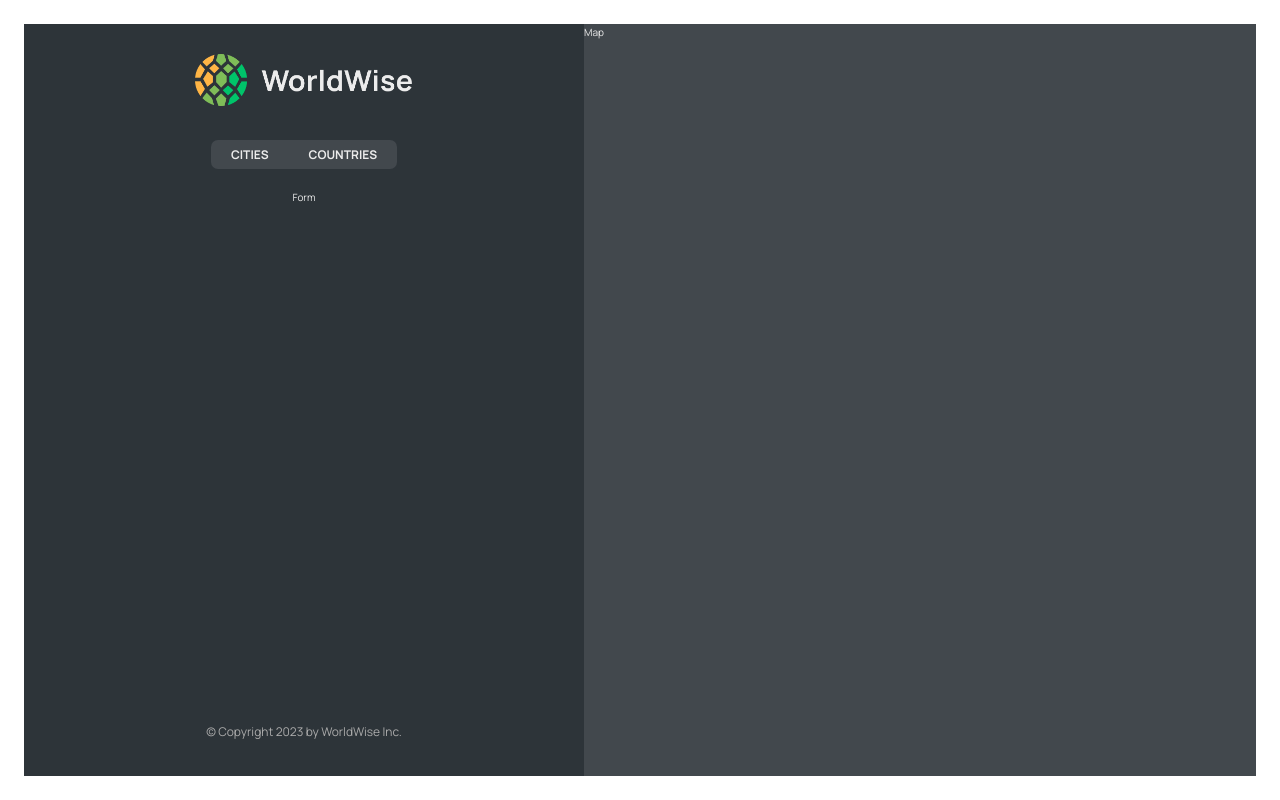
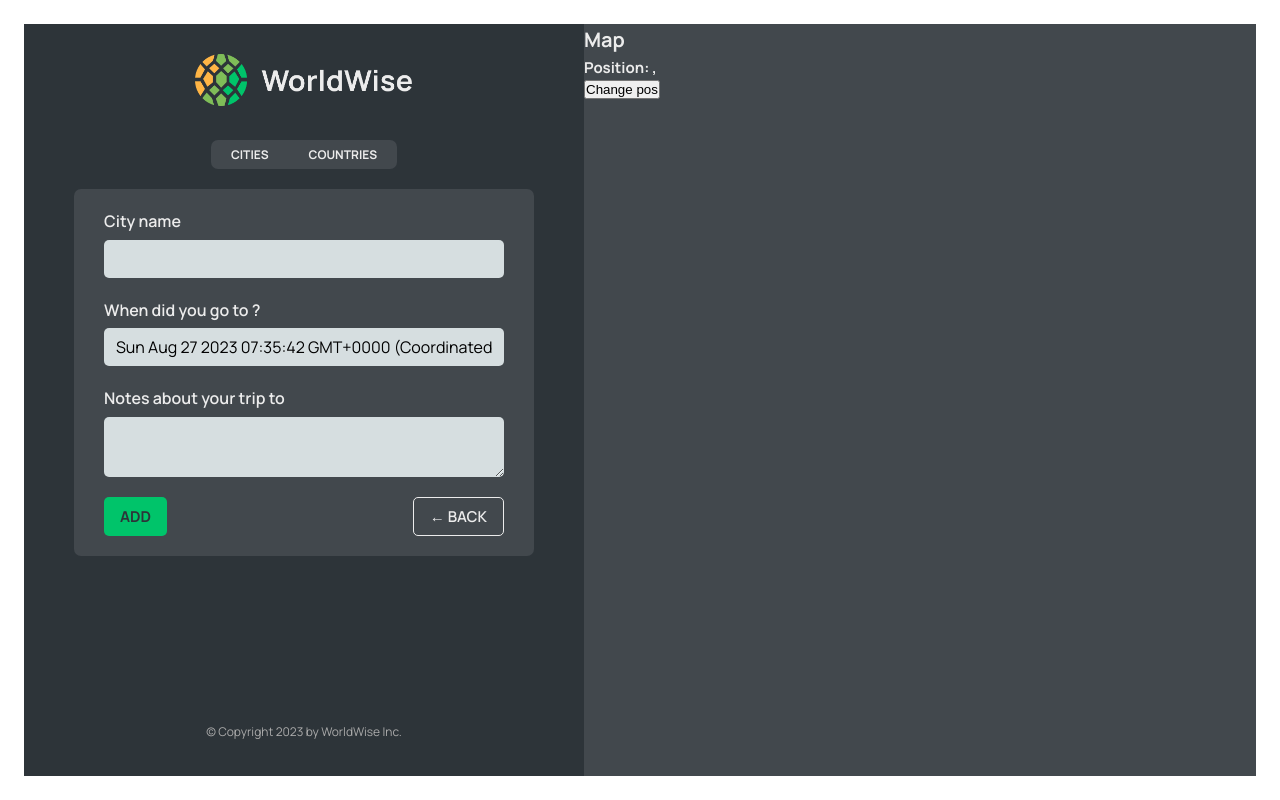
Before and after one commit to Zaur1021/worldwise, a React (Vite) app: page /app/form in a window 1280 px wide. Built offline with nearby package versions, Linux system fonts and the light colour scheme; data requests are answered from the project's data file.

Commit message:
Added navgation with react-router-dom

```diff
--- a/src/App.jsx
+++ b/src/App.jsx
@@ -1,4 +1,4 @@
-import { BrowserRouter, Routes, Route } from "react-router-dom";
+import { BrowserRouter, Routes, Route, Navigate } from "react-router-dom";
 import { useEffect, useState } from "react";
 
 import Product from "./pages/Product";
@@ -9,6 +9,8 @@
 import Login from "./pages/Login";
 import CityList from "./components/CityList";
 import CountryList from "./components/CountyList";
+import City from "./components/City";
+import Form from "./components/Form";
 const BASE_URL = "http://localhost:8000";
 function App() {
   const [cities, setCities] = useState([]);
@@ -36,19 +38,18 @@
         <Route path="pricing" element={<Pricing />} />
         <Route path="login" element={<Login />} />
         <Route path="app" element={<AppLayout />}>
-          <Route
-            index
-            element={<CityList cities={cities} isLoading={isLoading} />}
-          />
+          <Route index element={<Navigate replace to="cities" />} />
+
           <Route
             path="cities"
             element={<CityList cities={cities} isLoading={isLoading} />}
           />
+          <Route path="cities/:id" element={<City />} />
           <Route
             path="countries"
             element={<CountryList cities={cities} isLoading={isLoading} />}
           />
-          <Route path="form" element={<p>Form</p>} />
+          <Route path="form" element={<Form />} />
         </Route>
         <Route path="*" element={<PageNotFound />} />
       </Routes>
--- /dev/null
+++ b/src/components/Button.jsx
@@ -0,0 +1,11 @@
+import styles from "./Button.module.css";
+
+function Button({ children, onClick, type }) {
+  return (
+    <button className={`${styles.btn} ${styles[type]}`} onClick={onClick}>
+      {children}
+    </button>
+  );
+}
+
+export default Button;
--- a/src/components/City.jsx
+++ b/src/components/City.jsx
@@ -1,3 +1,4 @@
+import { useParams, useSearchParams } from "react-router-dom";
 import styles from "./City.module.css";
 
 const formatDate = (date) =>
@@ -9,6 +10,11 @@
   }).format(new Date(date));
 
 function City() {
+  const { id } = useParams();
+  const [searchParams, setSearchParams] = useSearchParams();
+  const lat = searchParams.get("lat");
+  const lng = searchParams.get("lng");
+
   // TEMP DATA
   const currentCity = {
     cityName: "Lisbon",
@@ -18,44 +24,47 @@
   };
 
   const { cityName, emoji, date, notes } = currentCity;
+  return (
+    <>
+      <h1>City {id}</h1>
+      <p>
+        Position: {lat},{lng}
+      </p>
+    </>
+  );
+  //   return (
+  //     <div className={styles.city}>
+  //       <div className={styles.row}>
+  //         <h6>City name</h6>
+  //         <h3>
+  //           <span>{emoji}</span> {cityName}
+  //         </h3>
+  //       </div>
 
-  return (
-    <div className={styles.city}>
-      <div className={styles.row}>
-        <h6>City name</h6>
-        <h3>
-          <span>{emoji}</span> {cityName}
-        </h3>
-      </div>
+  //       <div className={styles.row}>
+  //         <h6>You went to {cityName} on</h6>
+  //         <p>{formatDate(date || null)}</p>
+  //       </div>
 
-      <div className={styles.row}>
-        <h6>You went to {cityName} on</h6>
-        <p>{formatDate(date || null)}</p>
-      </div>
+  //       {notes && (
+  //         <div className={styles.row}>
+  //           <h6>Your notes</h6>
+  //           <p>{notes}</p>
+  //         </div>
+  //       )}
 
-      {notes && (
-        <div className={styles.row}>
-          <h6>Your notes</h6>
-          <p>{notes}</p>
-        </div>
-      )}
-
-      <div className={styles.row}>
-        <h6>Learn more</h6>
-        <a
-          href={`https://en.wikipedia.org/wiki/${cityName}`}
-          target="_blank"
-          rel="noreferrer"
-        >
-          Check out {cityName} on Wikipedia &rarr;
-        </a>
-      </div>
-
-      <div>
-        <ButtonBack />
-      </div>
-    </div>
-  );
+  //       <div className={styles.row}>
+  //         <h6>Learn more</h6>
+  //         <a
+  //           href={`https://en.wikipedia.org/wiki/${cityName}`}
+  //           target="_blank"
+  //           rel="noreferrer"
+  //         >
+  //           Check out {cityName} on Wikipedia &rarr;
+  //         </a>
+  //       </div>
+  //     </div>
+  //   );
+  // }
 }
-
 export default City;
--- a/src/components/CityItem.jsx
+++ b/src/components/CityItem.jsx
@@ -1,3 +1,4 @@
+import { Link } from "react-router-dom";
 import styles from "./CityItem.module.css";
 const formatDate = (date) =>
   new Intl.DateTimeFormat("en", {
@@ -7,13 +8,19 @@
   }).format(new Date(date));
 
 function CityItem({ city }) {
-  const { cityName, emoji, date } = city;
+  const { cityName, emoji, date, id, position } = city;
+
   return (
-    <li className={styles.cityItem}>
-      <span className={styles.emoji}>{emoji}</span>
-      <h3 className={styles.name}>{cityName}</h3>
-      <time className={styles.date}>({formatDate(date)})</time>
-      <button className={styles.deleteBtn}>&times;</button>
+    <li>
+      <Link
+        to={`${id}?lat=${position.lat}&lng=${position.lng}`}
+        className={styles.cityItem}
+      >
+        <span className={styles.emoji}>{emoji}</span>
+        <h3 className={styles.name}>{cityName}</h3>
+        <time className={styles.date}>({formatDate(date)})</time>
+        <button className={styles.deleteBtn}>&times;</button>
+      </Link>
     </li>
   );
 }
--- a/src/components/CountyList.jsx
+++ b/src/components/CountyList.jsx
@@ -20,7 +20,7 @@
   return (
     <ul className={styles.countryList}>
       {countries.map((country) => (
-        <CountryItem country={country} />
+        <CountryItem country={country} key={country.country} />
       ))}
     </ul>
   );
--- a/src/components/Form.jsx
+++ b/src/components/Form.jsx
@@ -3,6 +3,8 @@
 import { useState } from "react";
 
 import styles from "./Form.module.css";
+import Button from "./Button";
+import { useNavigate } from "react-router-dom";
 
 export function convertToEmoji(countryCode) {
   const codePoints = countryCode
@@ -13,6 +15,7 @@
 }
 
 function Form() {
+  const navigate = useNavigate();
   const [cityName, setCityName] = useState("");
   const [country, setCountry] = useState("");
   const [date, setDate] = useState(new Date());
@@ -49,8 +52,16 @@
       </div>
 
       <div className={styles.buttons}>
-        <button>Add</button>
-        <button>&larr; Back</button>
+        <Button type="primary">Add</Button>
+        <Button
+          type="back"
+          onClick={(e) => {
+            e.preventDefault();
+            navigate(-1);
+          }}
+        >
+          &larr; Back
+        </Button>
       </div>
     </form>
   );
--- a/src/components/Map.jsx
+++ b/src/components/Map.jsx
@@ -1,6 +1,30 @@
+import { useNavigate, useSearchParams } from "react-router-dom";
 import styles from "./Map.module.css";
 function Map() {
-  return <div className={styles.mapContainer}>Map</div>;
+  const navigate = useNavigate();
+  const [searchParams, setSearchParams] = useSearchParams();
+  const lat = searchParams.get("lat");
+  const lng = searchParams.get("lng");
+  return (
+    <div
+      className={styles.mapContainer}
+      onClick={() => {
+        navigate("form");
+      }}
+    >
+      <h1>Map</h1>
+      <h2>
+        Position: {lat}, {lng}
+      </h2>
+      <button
+        onClick={() => {
+          setSearchParams({ lat: 23, lng: 50 });
+        }}
+      >
+        Change pos
+      </button>
+    </div>
+  );
 }
 
 export default Map;
```
